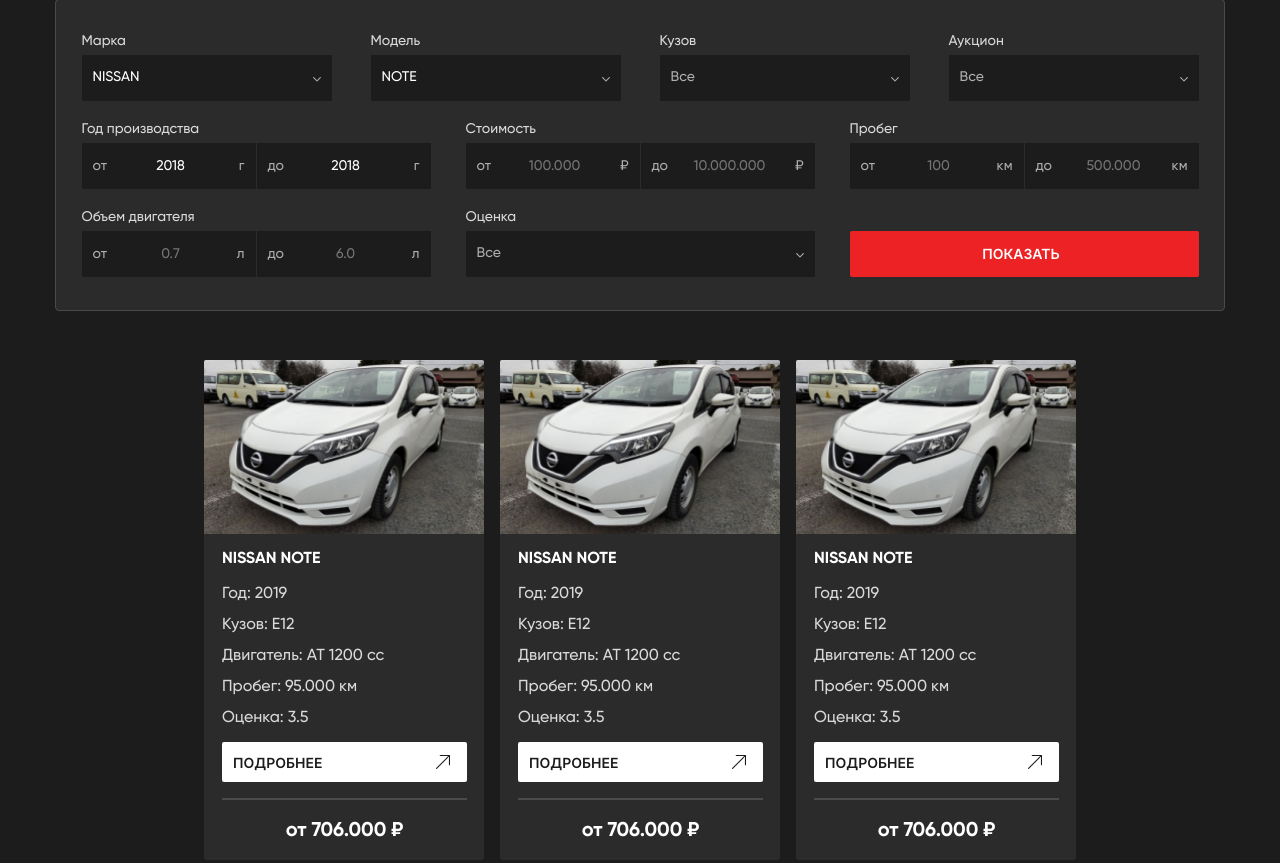
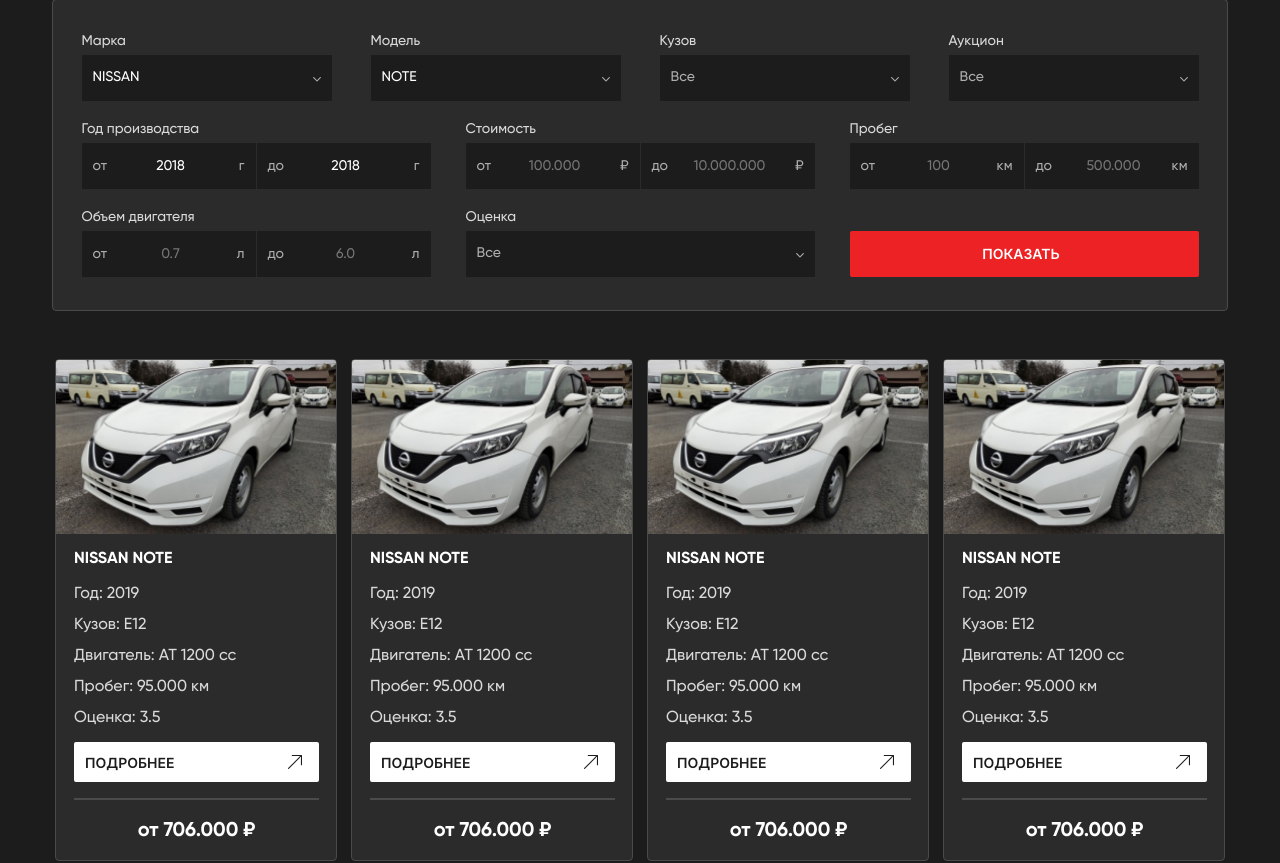
Before and after one commit to He1ius/test, a plain HTML site: page index.html in a window 1280 px wide. Shown: the top 863 px of the page. Drawn offline with Linux system fonts and the light colour scheme.

Commit message:
fix: container and border

```diff
--- a/src/scss/blocks/button/button.scss
+++ b/src/scss/blocks/button/button.scss
@@ -55,6 +55,10 @@
             background-color: var(--color-dark-hover);
         }
 
+        &:focus{
+            outline: 1px solid #78787880!important;
+        }
+
         &.select{
             background-color: var(--color-dark-hover);
         }
--- a/src/scss/blocks/cart/cart.scss
+++ b/src/scss/blocks/cart/cart.scss
@@ -5,6 +5,8 @@
 
     border-radius: 3px;
     background-color: var(--color-gray);
+
+    outline: 1px solid #78787880;
 
     &__img{
         width: 100%;
--- a/src/scss/libs/bootstrap/_variables.scss
+++ b/src/scss/libs/bootstrap/_variables.scss
@@ -492,7 +492,7 @@
   md: 720px,
   lg: 960px,
   xl: 1000px,
-  xxl: 1198px
+  xxl: 1200px
 ) !default;
 // scss-docs-end container-max-widths
 
```
Also changed, not shown: src/css/styles.css.
